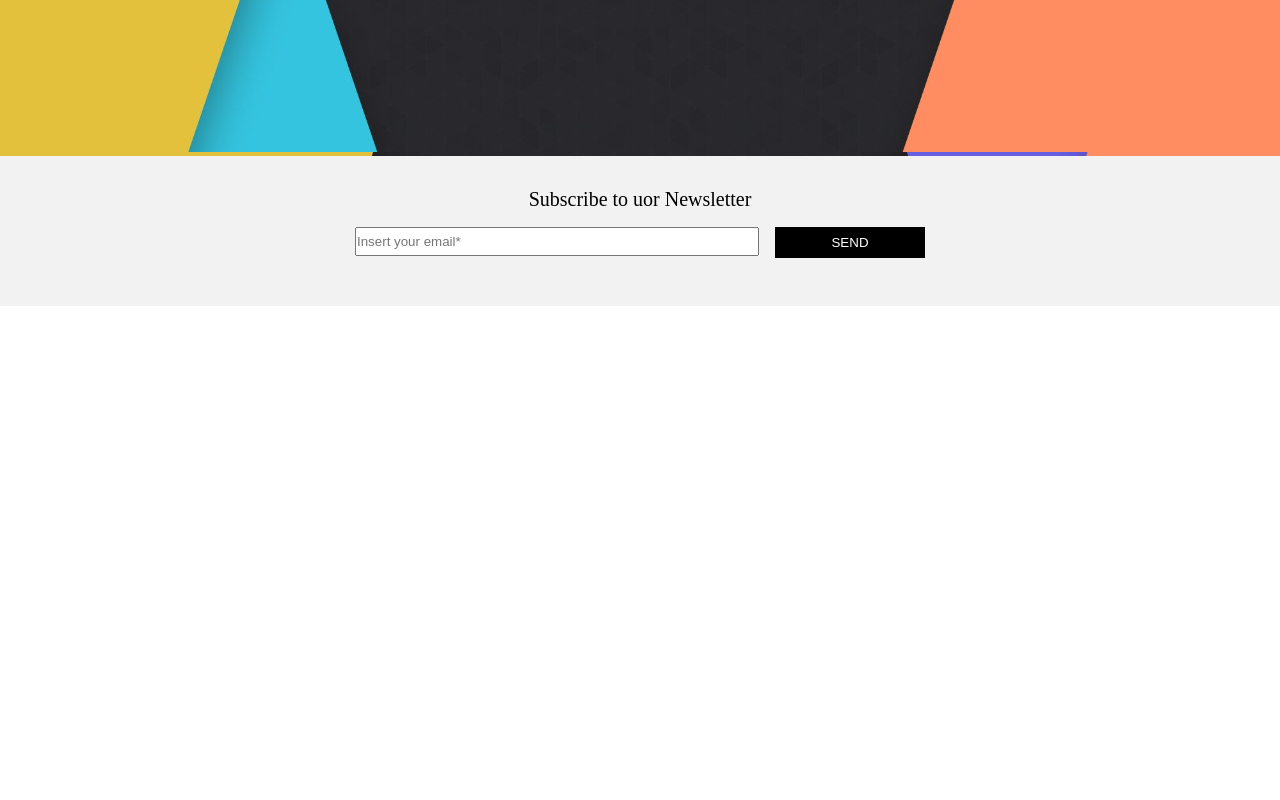
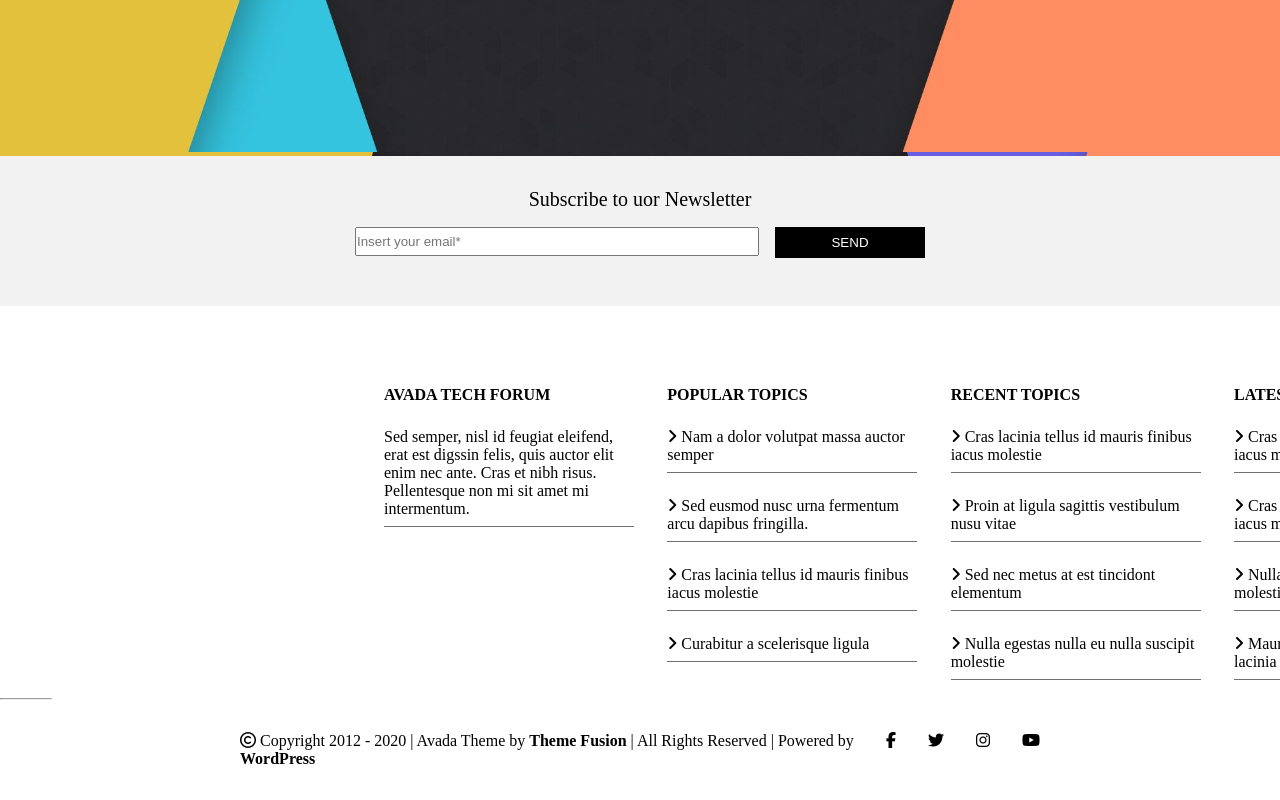
Before and after one commit to emamoldo/proj-html-vuejs, a Vue app: page / in a window 1280 px wide. Shown: the part 4149-4949 px from the top of the page. Before the commit the page ends 4455 px from the top, so only its background shows below. Built offline with nearby package versions, Linux system fonts and the light colour scheme.

Commit message:
Add About Add all the About Part with the sections

```diff
--- a/index.html
+++ b/index.html
@@ -1,13 +1,16 @@
 <!doctype html>
 <html lang="en">
+
 <head>
   <meta charset="UTF-8" />
   <link rel="icon" type="image/svg+xml" href="/vite.svg" />
   <meta name="viewport" content="width=device-width, initial-scale=1.0" />
-    <title>Vite + Vue</title>
+  <title>Grafica</title>
 </head>
+
 <body>
   <div id="app"></div>
   <script type="module" src="/src/main.js"></script>
 </body>
+
 </html>
--- a/src/App.vue
+++ b/src/App.vue
@@ -232,6 +232,54 @@
     <div class="newsletter_utilities">
       <input type="text" placeholder="Insert your email*">
       <button type="button">SEND</button>
+    </div>
+  </div>
+
+  <div class="about">
+    <div class="container">
+      <div class="about_section">
+        <strong>AVADA TECH FORUM</strong>
+        <p>Sed semper, nisl id feugiat eleifend, erat est digssin felis, quis auctor elit enim nec ante. Cras et nibh
+          risus. Pellentesque non mi sit amet mi intermentum.</p>
+      </div>
+
+      <div class="about_section">
+        <strong>POPULAR TOPICS</strong>
+        <p><i class="fa-solid fa-angle-right"></i> Nam a dolor volutpat massa auctor semper </p>
+        <p><i class="fa-solid fa-angle-right"></i> Sed eusmod nusc urna fermentum arcu dapibus fringilla. </p>
+        <p><i class="fa-solid fa-angle-right"></i> Cras lacinia tellus id mauris finibus iacus molestie </p>
+        <p><i class="fa-solid fa-angle-right"></i> Curabitur a scelerisque ligula</p>
+      </div>
+
+      <div class="about_section">
+        <strong>RECENT TOPICS</strong>
+        <p><i class="fa-solid fa-angle-right"></i> Cras lacinia tellus id mauris finibus iacus molestie </p>
+        <p><i class="fa-solid fa-angle-right"></i> Proin at ligula sagittis vestibulum nusu vitae </p>
+        <p><i class="fa-solid fa-angle-right"></i> Sed nec metus at est tincidont elementum </p>
+        <p><i class="fa-solid fa-angle-right"></i> Nulla egestas nulla eu nulla suscipit molestie</p>
+      </div>
+
+      <div class="about_section">
+        <strong>LATEST REPLIES</strong>
+        <p><i class="fa-solid fa-angle-right"></i> Cras lacinia tellus id mauris finibus iacus molestie </p>
+        <p><i class="fa-solid fa-angle-right"></i> Cras lacinia tellus id mauris finibus iacus molestie </p>
+        <p><i class="fa-solid fa-angle-right"></i> Nulla egestas nulla eu nulla suscipit molestie </p>
+        <p><i class="fa-solid fa-angle-right"></i> Mauris ac nibh quis eros sagittis lacinia a et dui</p>
+      </div>
+    </div>
+  </div>
+  <br>
+
+  <hr>
+
+  <div class="copy">
+    <p><i class="fa-regular fa-copyright"></i> Copyright 2012 - 2020 | Avada Theme by <strong>Theme Fusion</strong> |
+      All Rights Reserved | Powered by <strong>WordPress</strong></p>
+    <div class="icons">
+      <i class="fa-brands fa-facebook-f"></i>
+      <i class="fa-brands fa-twitter"></i>
+      <i class="fa-brands fa-instagram"></i>
+      <i class="fa-brands fa-youtube"></i>
     </div>
   </div>
 </template>
@@ -607,4 +655,45 @@ p {
 
 
 }
+
+.about {
+  .container {
+    margin-top: 5rem;
+    margin-left: 24rem;
+    display: flex;
+    justify-content: space-between;
+    width: 1100px;
+
+    .about_section {
+      display: flex;
+      flex-direction: column;
+      gap: 1rem;
+      width: 250px;
+
+      p {
+        color: black;
+        padding: 0.5rem 0;
+        border-bottom: 1px solid var(--bool-darker);
+      }
+    }
+  }
+}
+
+.copy {
+  margin-top: 2rem;
+  margin-left: 15rem;
+  margin-right: 15rem;
+  display: flex;
+  justify-content: space-between;
+  margin-bottom: 2rem;
+
+  .icons {
+    display: flex;
+    gap: 2rem;
+  }
+
+  p {
+    color: black;
+  }
+}
 </style>
```
Lines whose indentation alone changed are shown as unchanged.
